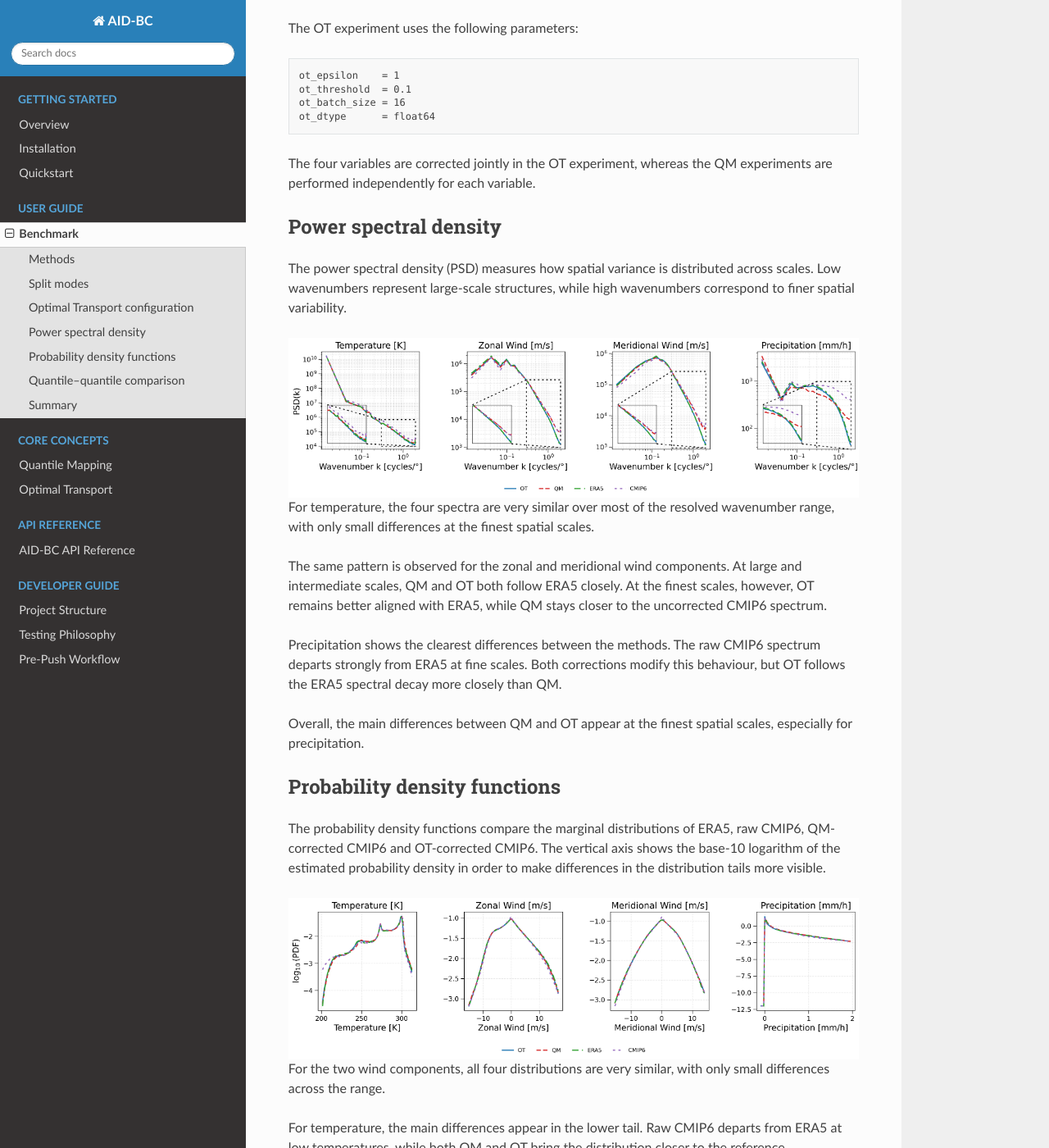
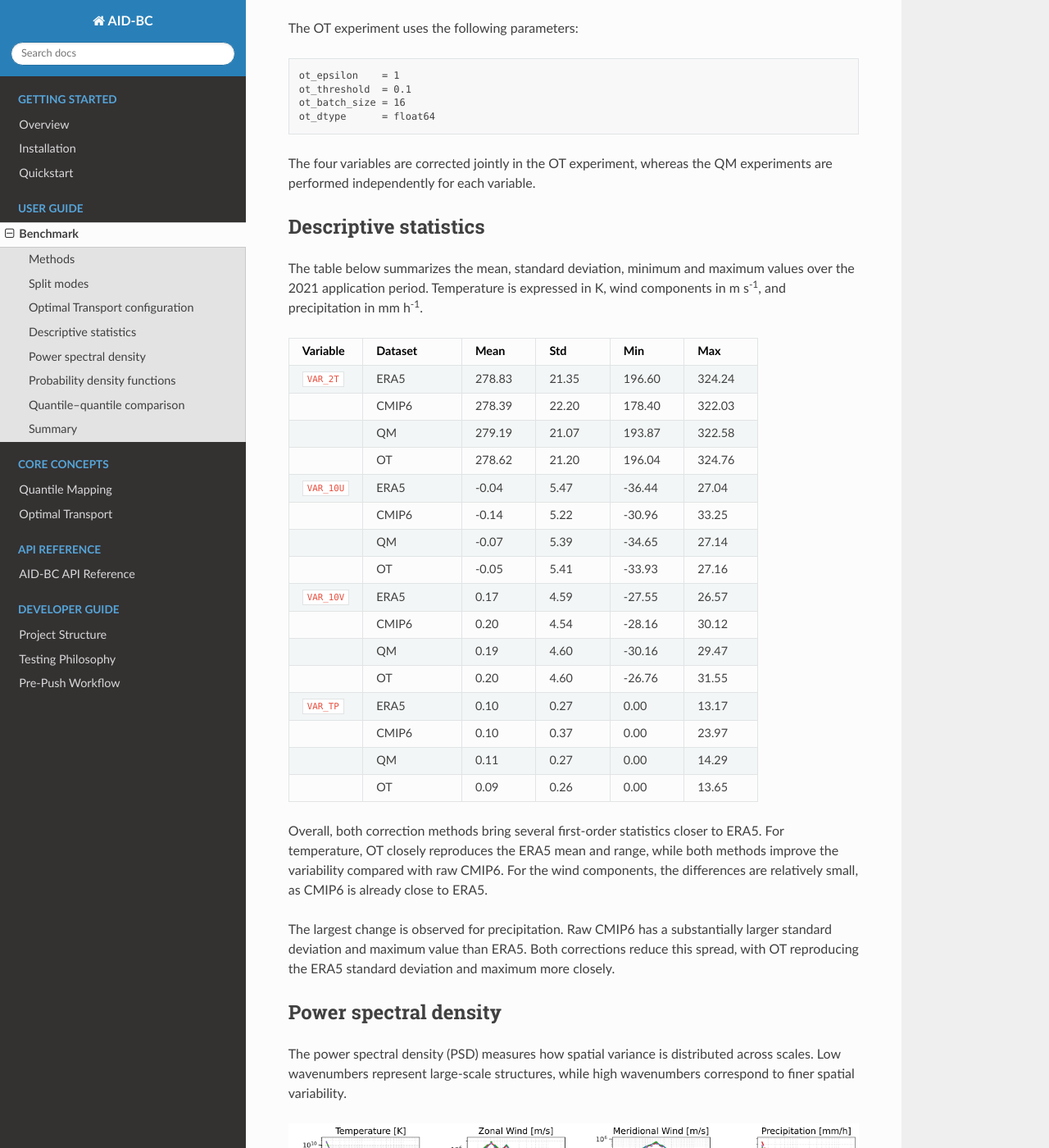
Before and after one commit to kardaneh/AID-BC, a Sphinx documentation site: the page built from docs/source/experiments.rst, in a window 1280 px wide and 1400 px high, scrolled down 1346 px. Shown: the whole window at 82% size. Built offline with Sphinx 7.4.7 and the Read the Docs theme 3.1.0, drawn with Linux system fonts in a browser that asks for light colours.

```diff
--- a/docs/source/experiments.rst
+++ b/docs/source/experiments.rst
@@ -66,6 +66,136 @@ The OT experiment uses the following parameters:
 
 The four variables are corrected jointly in the OT experiment, whereas the QM
 experiments are performed independently for each variable.
+
+Descriptive statistics
+~~~~~~~~~~~~~~~~~~~~~~
+
+The table below summarizes the mean, standard deviation, minimum and maximum
+values over the 2021 application period. Temperature is expressed in K, wind
+components in m s\ :sup:`-1`, and precipitation in mm h\ :sup:`-1`.
+
+.. list-table::
+   :header-rows: 1
+   :widths: 12 16 12 12 12 12
+
+   * - Variable
+     - Dataset
+     - Mean
+     - Std
+     - Min
+     - Max
+
+   * - ``VAR_2T``
+     - ERA5
+     - 278.83
+     - 21.35
+     - 196.60
+     - 324.24
+   * -
+     - CMIP6
+     - 278.39
+     - 22.20
+     - 178.40
+     - 322.03
+   * -
+     - QM
+     - 279.19
+     - 21.07
+     - 193.87
+     - 322.58
+   * -
+     - OT
+     - 278.62
+     - 21.20
+     - 196.04
+     - 324.76
+
+   * - ``VAR_10U``
+     - ERA5
+     - -0.04
+     - 5.47
+     - -36.44
+     - 27.04
+   * -
+     - CMIP6
+     - -0.14
+     - 5.22
+     - -30.96
+     - 33.25
+   * -
+     - QM
+     - -0.07
+     - 5.39
+     - -34.65
+     - 27.14
+   * -
+     - OT
+     - -0.05
+     - 5.41
+     - -33.93
+     - 27.16
+
+   * - ``VAR_10V``
+     - ERA5
+     - 0.17
+     - 4.59
+     - -27.55
+     - 26.57
+   * -
+     - CMIP6
+     - 0.20
+     - 4.54
+     - -28.16
+     - 30.12
+   * -
+     - QM
+     - 0.19
+     - 4.60
+     - -30.16
+     - 29.47
+   * -
+     - OT
+     - 0.20
+     - 4.60
+     - -26.76
+     - 31.55
+
+   * - ``VAR_TP``
+     - ERA5
+     - 0.10
+     - 0.27
+     - 0.00
+     - 13.17
+   * -
+     - CMIP6
+     - 0.10
+     - 0.37
+     - 0.00
+     - 23.97
+   * -
+     - QM
+     - 0.11
+     - 0.27
+     - 0.00
+     - 14.29
+   * -
+     - OT
+     - 0.09
+     - 0.26
+     - 0.00
+     - 13.65
+
+Overall, both correction methods bring several first-order statistics closer
+to ERA5.
+For temperature, OT closely reproduces the ERA5 mean and range, while both
+methods improve the variability compared with raw CMIP6. For the wind
+components, the differences are relatively small, as CMIP6 is already close
+to ERA5.
+
+The largest change is observed for precipitation. Raw CMIP6 has a substantially
+larger standard deviation and maximum value than ERA5. Both corrections reduce
+this spread, with OT reproducing the ERA5 standard deviation and maximum more
+closely.
 
 Power spectral density
 ~~~~~~~~~~~~~~~~~~~~~~
```
Also changed, not shown: docs/source/optimal_transport.rst (+9 -7 lines), 6 other files.
